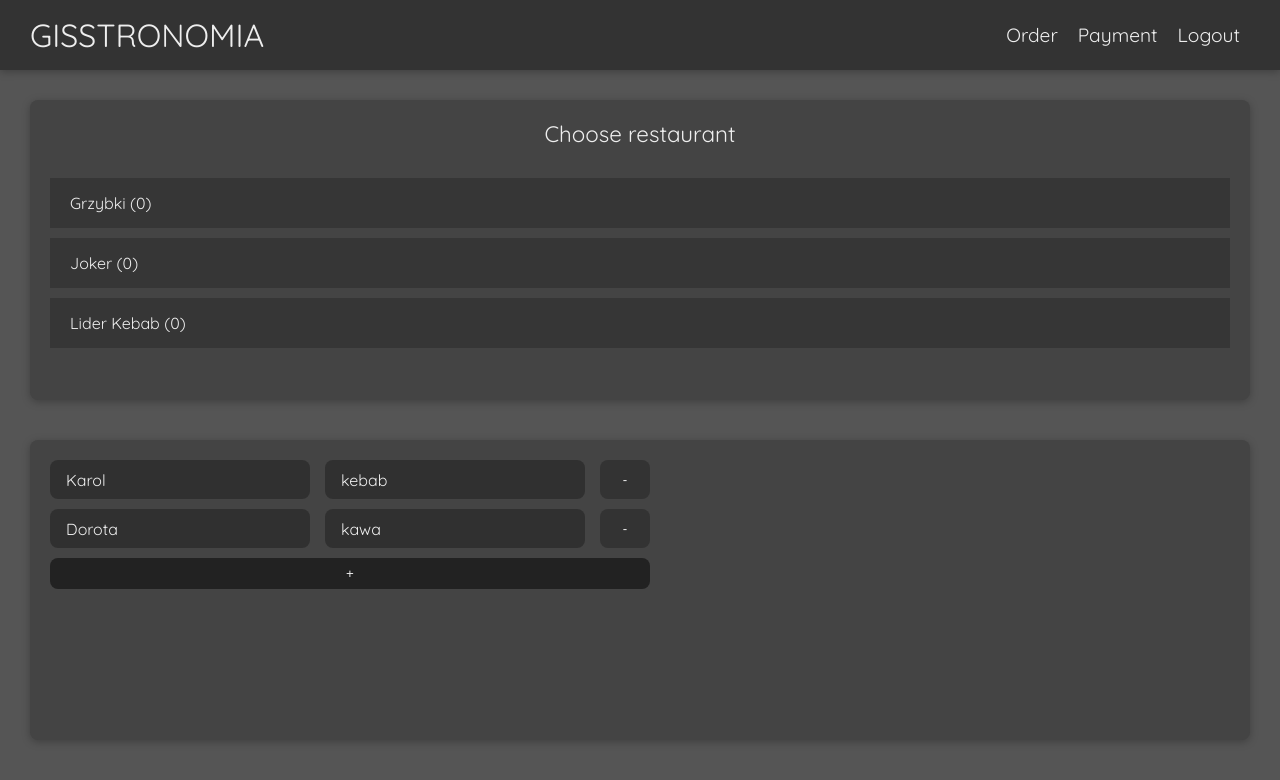
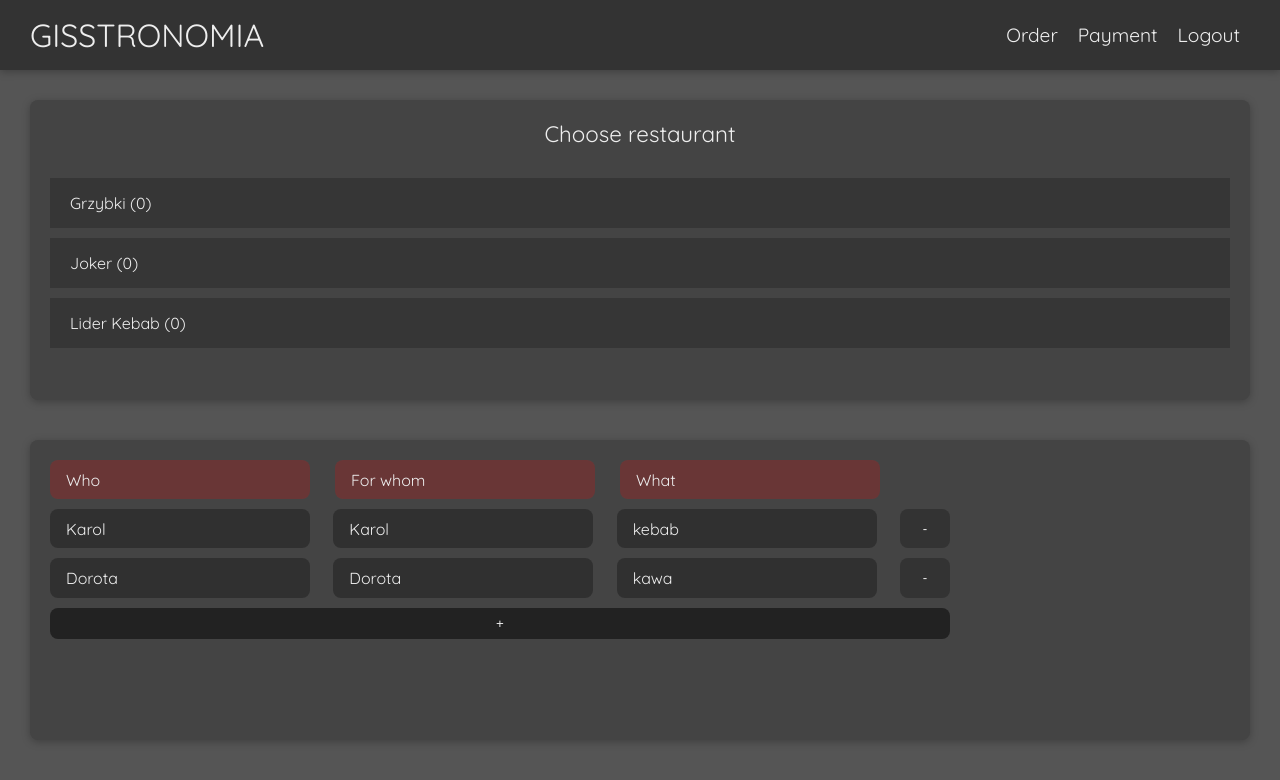
Before and after one commit to flanar/foodOrderManagementApp, a React (Create React App) app in the folder client/: page / in a window 1280 px wide. Shown: the top 780 px of the page. Built offline with nearby package versions, Linux system fonts and the light colour scheme.

Commit message:
work on editable, add login mockup function

```diff
--- a/client/src/Store.js
+++ b/client/src/Store.js
@@ -40,6 +40,13 @@ const initialState = {
 
 const reducer = (state, action) => {
     switch(action.type) {
+        case 'USER':
+            return {
+                ...state,
+                user: {
+                    name: action.payload
+                }
+            }
         case 'ORDERS':
             return {
                 ...state,
--- a/client/src/components/Editable.js
+++ b/client/src/components/Editable.js
@@ -10,15 +10,21 @@ const useStyles = createUseStyles({
         backgroundColor: 'rgba(0, 0, 0, 0.3)',
         borderRadius: '8px',
     },
+    header: {
+        backgroundColor: 'rgba(255, 0, 0, 0.2)',
+    },
     order: {
         marginBottom: '10px',
-        width: '600px',
+        width: '900px',
         display: 'flex',
         flexDirection: 'row',
         justifyContent: 'space-between',
     },
+    headerWrapper: {
+        width: '830px',
+    },
     addButton: {
-        width: '600px',
+        width: '900px',
     },
     deleteButton: {
         width: '50px',
@@ -57,6 +63,7 @@ const Editable = () => {
 
     const orderList = orders.map((order, index) => (
         <div key={ index } className={ classes.order }>
+            <div className={ classes.editable }>{ order.user }</div>
             { order.user === user.name ? <input type='text' value={ order.name } onChange={ e => { inputClickHandler(e, 'name', index) } } /> : <div className={ classes.editable }>{ order.name }</div> }
             { order.user === user.name ? <input type='text' value={ order.food } onChange={ e => { inputClickHandler(e, 'food', index) } } /> : <div className={ classes.editable }>{ order.food }</div> }
             { order.user === user.name ? <button className={ classes.deleteButton } onClick={ () => { deleteOrderHandler(index) } }>-</button> : <button className={ classes.disabledDeleteButton }>-</button> }
@@ -65,6 +72,11 @@ const Editable = () => {
 
     return (
         <div>
+            <div className={ [classes.order, classes.headerWrapper].join(' ') }>
+                <div className={ [classes.editable, classes.header].join(' ') }>Who</div>
+                <div className={ [classes.editable, classes.header].join(' ') }>For whom</div>
+                <div className={ [classes.editable, classes.header].join(' ') }>What</div>
+            </div>
            { orderList }
            <button className={ classes.addButton } onClick={ addNewOrder }>+</button>
         </div>
--- a/client/src/containers/Login.js
+++ b/client/src/containers/Login.js
@@ -1,5 +1,7 @@
-import React from 'react'
+import React, { useState, useContext } from 'react'
 import { createUseStyles } from 'react-jss'
+
+import { CTX } from '../Store'
 
 import Card from '../components/Card'
 
@@ -36,14 +38,40 @@ const useStyles = createUseStyles({
 const Login = ({ login }) => {
     const classes = useStyles()
 
+    const { dispatch } = useContext(CTX)
+
+    const [credentials, setCredentials] = useState({login: '', password: ''})
+
+    const submitHandler = e => {
+        e.preventDefault()
+        if(credentials.login.trim() !== '' && credentials.password.trim() !== '') {
+            dispatch({ type: 'USER', payload: credentials.login })
+            login()
+        }
+    }
+
+    const setLogin = e => {
+        setCredentials({
+            ...credentials,
+            login: e.target.value
+        })
+    }
+
+    const setPassword = e => {
+        setCredentials({
+            ...credentials,
+            password: e.target.value
+        })
+    }
+
     return (
         <div className={ classes.container }>
             <div className={ classes.wrapper }>
                 <Card>
                     <div className={ classes.title }>SIGN IN</div>
-                    <form className={ classes.form } onSubmit={ login }>
-                        <input type='text' placeholder='Login' className={ classes.input }></input>
-                        <input type='password' placeholder='Password' className={ classes.input }></input>
+                    <form className={ classes.form } onSubmit={ submitHandler }>
+                        <input type='text' placeholder='Login' className={ classes.input } value={ credentials.login } onChange={ setLogin }></input>
+                        <input type='password' placeholder='Password' className={ classes.input } value={ credentials.password } onChange={ setPassword }></input>
                         <button type='submit'>Log in</button>
                     </form>
                 </Card>
```
